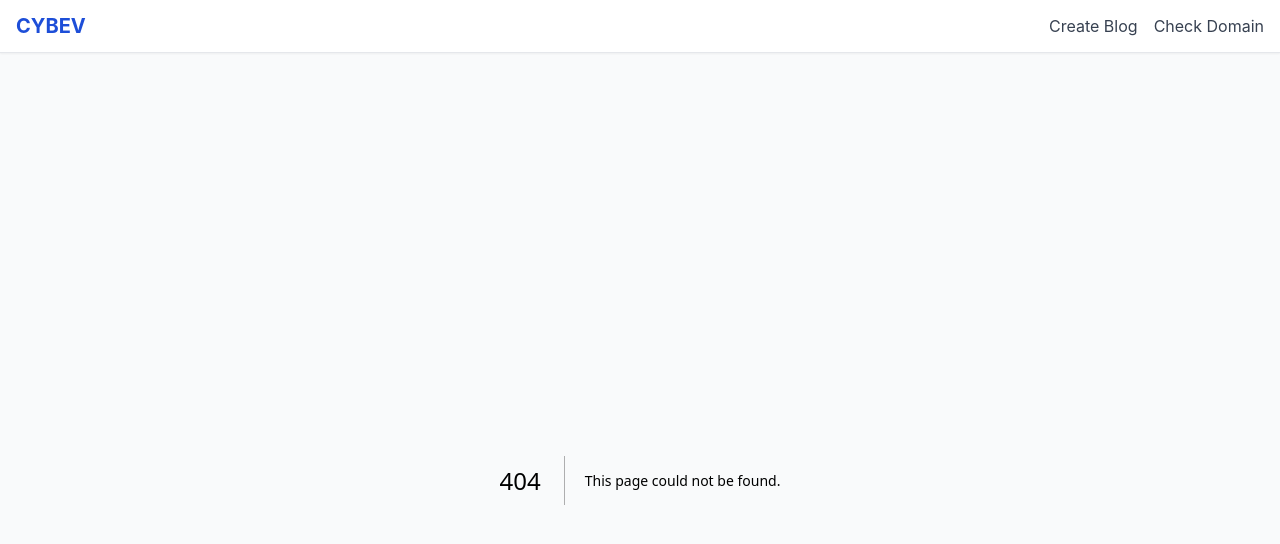
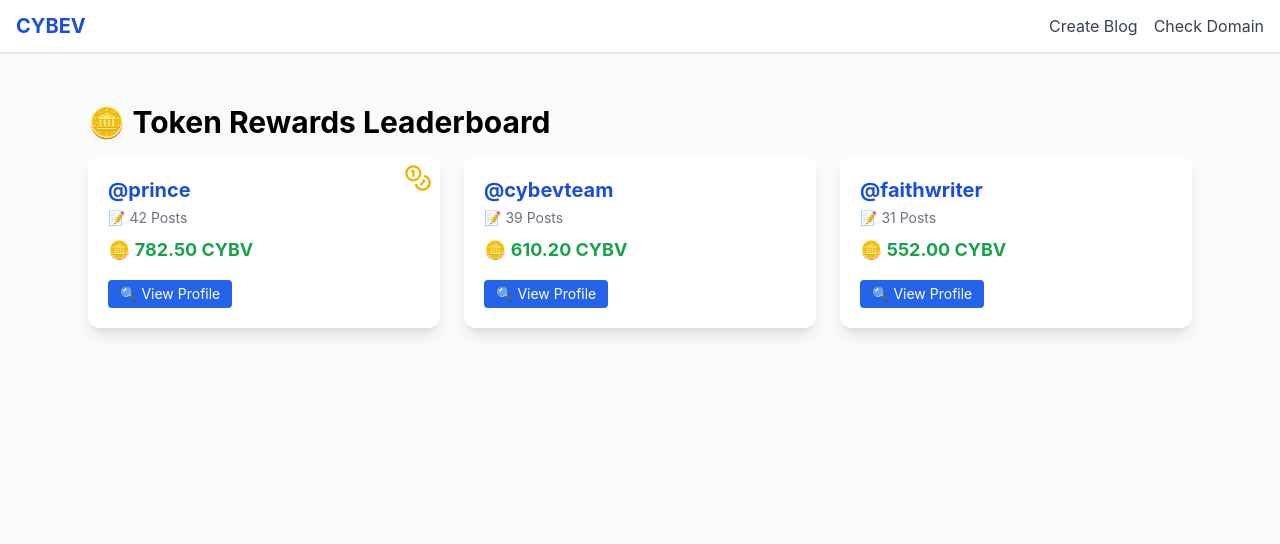
Before and after one commit to cybev1/cybev-frontend, a Next.js app: page /studio/analytics/tokens in a window 1280 px wide. Before the commit this address had no page. Shown: the top 544 px of the page. Built offline with nearby package versions, Linux system fonts and the light colour scheme.

Commit message:
Add files via upload

```diff
--- /dev/null
+++ b/pages/studio/analytics/tokens.jsx
@@ -0,0 +1,56 @@
+
+import React, { useEffect, useState } from 'react';
+import Link from 'next/link';
+import { Coins } from 'lucide-react';
+
+export default function TokenRewardsLeaderboard() {
+  const [users, setUsers] = useState([]);
+
+  useEffect(() => {
+    // Simulate fetch from /api/analytics/tokens
+    setUsers([
+      {
+        username: 'prince',
+        tokens: 782.5,
+        posts: 42
+      },
+      {
+        username: 'cybevteam',
+        tokens: 610.2,
+        posts: 39
+      },
+      {
+        username: 'faithwriter',
+        tokens: 552.0,
+        posts: 31
+      }
+    ]);
+  }, []);
+
+  return (
+    <div className="max-w-6xl mx-auto p-6">
+      <h1 className="text-3xl font-bold mb-4">🪙 Token Rewards Leaderboard</h1>
+      <div className="grid grid-cols-1 md:grid-cols-2 lg:grid-cols-3 gap-6">
+        {users.map((user, index) => (
+          <div key={user.username} className="bg-white dark:bg-gray-800 p-5 rounded-xl shadow-lg relative">
+            {index === 0 && (
+              <div className="absolute top-2 right-2">
+                <Coins className="text-yellow-500" size={28} />
+              </div>
+            )}
+            <h2 className="text-xl font-bold text-blue-700">@{user.username}</h2>
+            <p className="text-gray-500 text-sm mt-1">📝 {user.posts} Posts</p>
+            <p className="text-green-600 font-bold text-lg mt-2">🪙 {user.tokens.toFixed(2)} CYBV</p>
+            <div className="mt-4">
+              <Link href={`/studio/profile/${user.username}`}>
+                <button className="px-3 py-1 text-sm bg-blue-600 text-white rounded hover:bg-blue-700">
+                  🔍 View Profile
+                </button>
+              </Link>
+            </div>
+          </div>
+        ))}
+      </div>
+    </div>
+  );
+}
```
